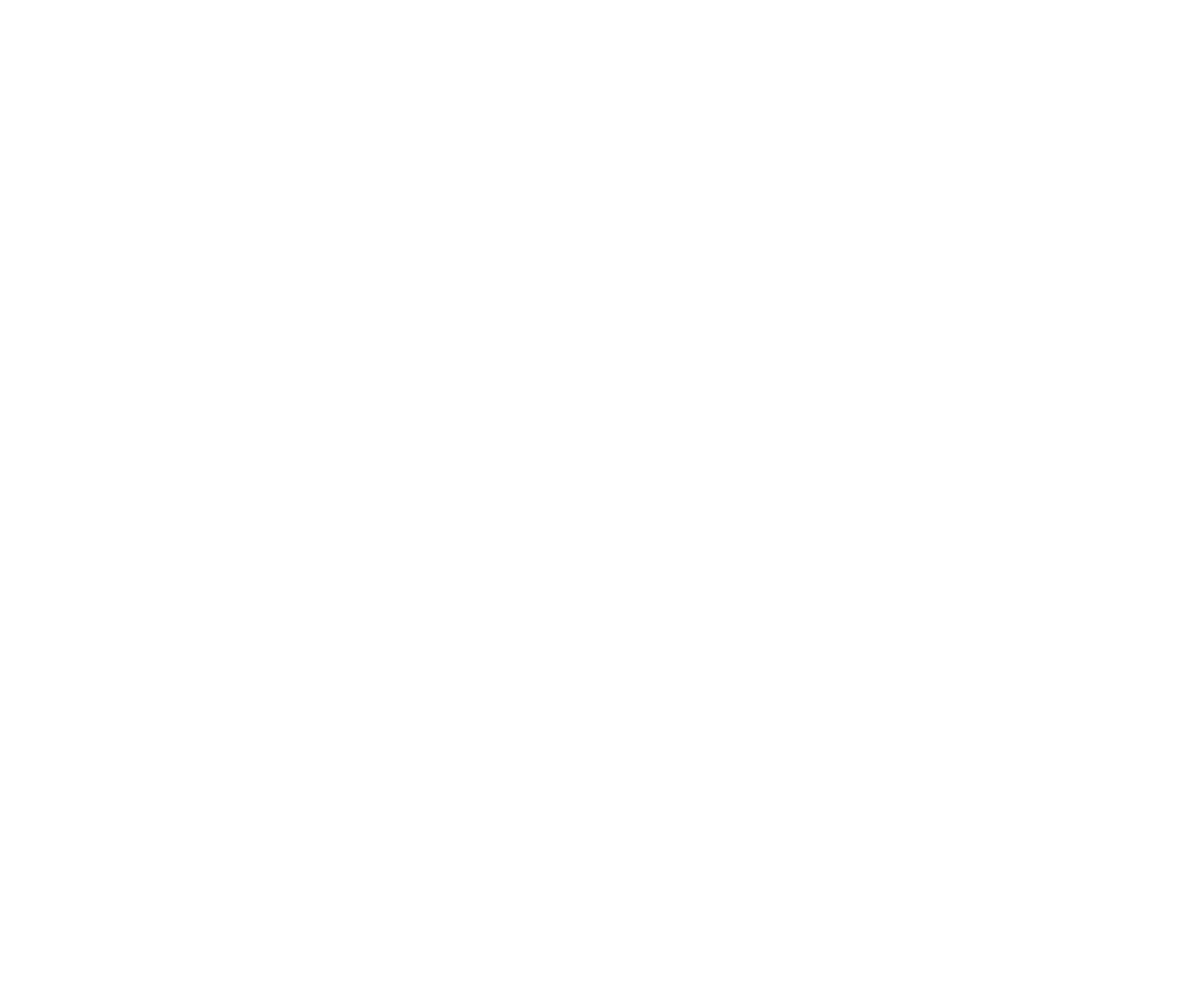
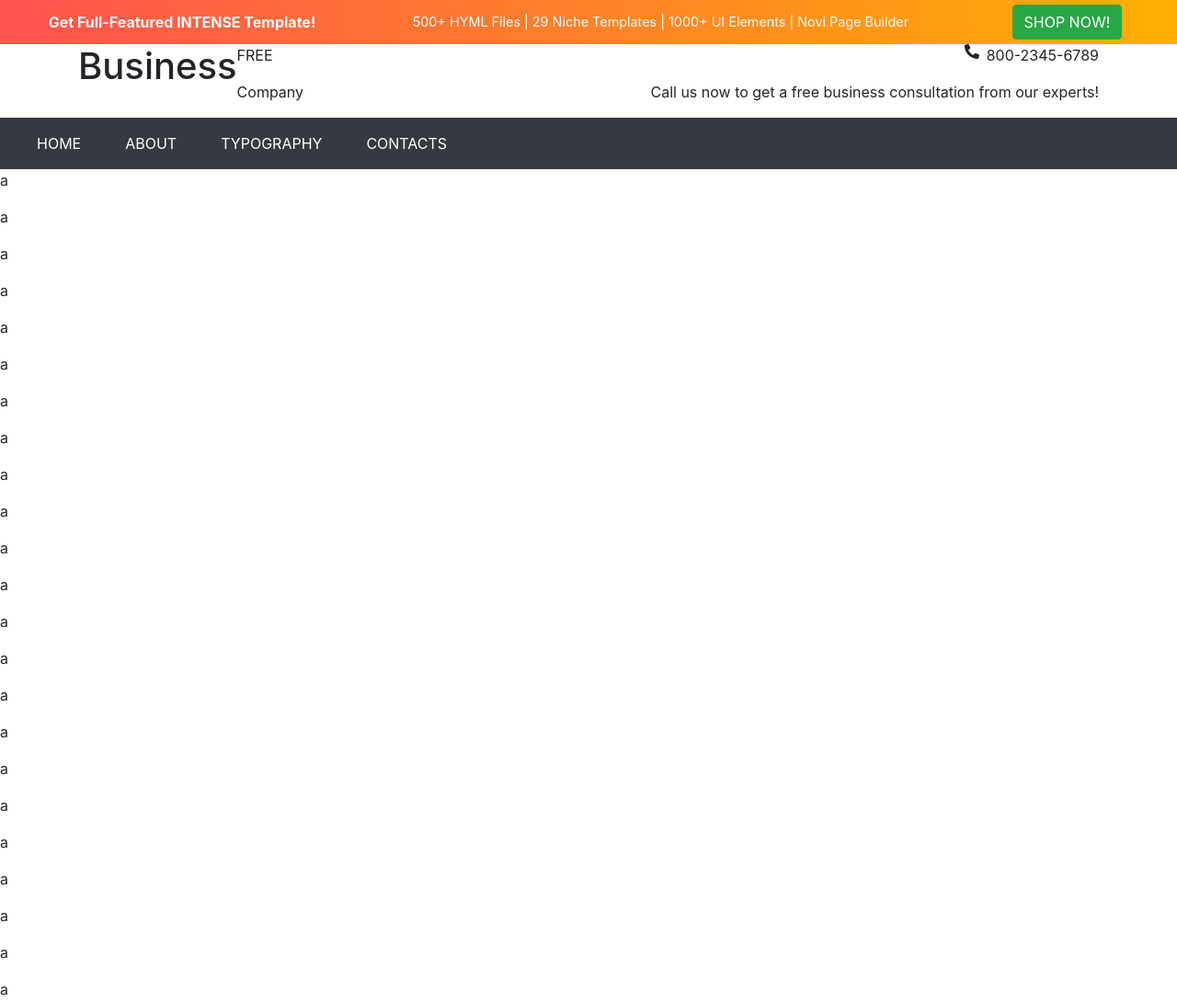
Before and after one commit to SylvainB59/exoMaquetteResponsive, a plain HTML site: page index.html in a window 1280 px wide. Shown: the top 1091 px of the page at 92% size. Before the commit the page ends 800 px from the top, so only its background shows below. Drawn offline with nearby package versions, Linux system fonts and the light colour scheme.

Commit message:
header html css

```diff
--- a/css/style.css
+++ b/css/style.css
@@ -0,0 +1,58 @@
+.bg-main{
+	background-color: #62bfe6;
+}
+
+.bg-pub{
+	background: linear-gradient(to right, #ff534f, #ffb001);
+}
+
+.c-main{
+	color: #62bfe6;
+}
+
+.btn-main{
+	background-color: #62bfe6;
+	border-color: #62bfe6;
+	color: #fff;
+	border-radius: 0;
+	font-weight: bold;
+}
+
+/*header*/
+header{
+	position: -webkit-sticky;
+	position: sticky;
+	top:0;
+}
+
+.fa-phone{
+	transform: scaleX(-1);
+}
+
+.menu{
+	position: fixed;
+	top: 0;
+}
+
+/****************************************************************/
+@media (min-width: 768px){
+
+}
+
+/****************************************************************/
+@media (min-width: 992px){
+	/*header*/
+	header{
+		position: initial;
+	}
+
+	.pubtop li{
+		font-size: 0.9rem;
+	}
+
+	.menu{
+		position: -webkit-sticky;
+		position: sticky;
+		background: #343a40;
+	}
+}
--- a/index.html
+++ b/index.html
@@ -1,11 +1,119 @@
 <!DOCTYPE html>
-<html lang="en">
+<html lang="fr">
 <head>
 	<meta charset="UTF-8">
 	<meta name="viewport" content="width=device-width, initial-scale=1.0">
-	<title>Document</title>
+	<link rel="stylesheet" href="https://cdn.jsdelivr.net/npm/bootstrap@4.6.0/dist/css/bootstrap.min.css" integrity="sha384-B0vP5xmATw1+K9KRQjQERJvTumQW0nPEzvF6L/Z6nronJ3oUOFUFpCjEUQouq2+l" crossorigin="anonymous">
+	<link rel="stylesheet" href="https://use.fontawesome.com/releases/v5.7.0/css/all.css" integrity="sha384-lZN37f5QGtY3VHgisS14W3ExzMWZxybE1SJSEsQp9S+oqd12jhcu+A56Ebc1zFSJ" crossorigin="anonymous">
+	<link rel="stylesheet" href="css/style.css">
+	<title>Exo Maquette Responsive</title>
 </head>
 <body>
+	<header>
+		<!-- pub -->
+		<div class="container-fluid d-none d-lg-block p-1 text-light pubtop bg-pub">
+			<div class="row justify-content-around m-0">
+				<div class="col-lg-auto p-2 font-weight-bold">
+					<p class="m-0 featur">Get Full-Featured INTENSE Template!</p>
+				</div>
+				<nav class="col-lg-auto navbar">
+					<ul class="nav mx-auto">
+						<li class="mx-auto">500+ HYML Files</li>
+						<li class="mx-1 bar">|</li>
+						<li class="mx-auto">29 Niche Templates</li>
+						<li class="mx-1 bar">|</li>
+						<li class="mx-auto">1000+ UI Elements</li>
+						<li class="mx-1 bar">|</li>
+						<li class="mx-auto">Novi Page Builder</li>
+					</ul>
+				</nav>
+				<div class="col-lg-auto d-flex">
+					<button type="button" class="btn btn-success m-auto">SHOP NOW!</button>
+				</div>
+			</div>
+		</div>
 
+		<!-- Titre -->
+		<div class="container top">
+			<div class="row">
+				<div class="col-12 col-md-5">
+					<div class="d-flex justify-content-center justify-content-md-start">
+						<h1>Business</h1>
+						<div>
+							<p>FREE</p>
+							<p>Company</p>
+						</div>
+					</div>
+				</div>
+				<div class="d-none d-md-block col-md-7 text-right">
+					<div class="d-flex justify-content-end">
+						<i class="fas fa-phone mr-2"></i>
+						<p>800-2345-6789</p>
+					</div>
+					<p>Call us now to get a free business consultation from our experts!</p>
+				</div>
+			</div>
+		</div>
+	</header>
+	<main>
+		<nav class="navbar navbar-expand-lg w-100 menu">
+			<button class="navbar-toggler" type="button" data-toggle="collapse" data-target="#menuListe" aria-controls="menuListe" aria-expanded="false" aria-label="Toggle navigation">
+    			<span class="fas fa-bars"></span>
+  			</button>
+			<ul id="menuListe" class="collapse navbar-collapse navbar-nav bg-dark flex-row">
+				<li class="nav-item nav-link m-auto mx-md-2"><a class="text-white m-2" href="#">HOME</a></li>
+				<li class="nav-item nav-link m-auto mx-md-2"><a class="text-white m-2" href="#">ABOUT</a></li>
+				<li class="nav-item nav-link m-auto mx-md-2"><a class="text-white m-2" href="#">TYPOGRAPHY</a></li>
+				<li class="nav-item nav-link m-auto mx-md-2"><a class="text-white m-2" href="#">CONTACTS</a></li>
+			</ul>
+		</nav>
+		<p>a</p>
+		<p>a</p>
+		<p>a</p>
+		<p>a</p>
+		<p>a</p>
+		<p>a</p>
+		<p>a</p>
+		<p>a</p>
+		<p>a</p>
+		<p>a</p>
+		<p>a</p>
+		<p>a</p>
+		<p>a</p>
+		<p>a</p>
+		<p>a</p>
+		<p>a</p>
+		<p>a</p>
+		<p>a</p>
+		<p>a</p>
+		<p>a</p>
+		<p>a</p>
+		<p>a</p>
+		<p>a</p>
+		<p>a</p>
+		<p>a</p>
+		<p>a</p>
+		<p>a</p>
+		<p>a</p>
+		<p>a</p>
+		<p>a</p>
+		<!-- slider -->
+
+		<!-- section -->
+
+		<!-- section -->
+
+		<!-- section -->
+
+	</main>
+	<footer>
+		<!-- pub -->
+
+		<!-- liens -->
+
+	</footer>
+	<script src="https://code.jquery.com/jquery-3.5.1.slim.min.js" integrity="sha384-DfXdz2htPH0lsSSs5nCTpuj/zy4C+OGpamoFVy38MVBnE+IbbVYUew+OrCXaRkfj" crossorigin="anonymous"></script>
+    <script src="https://cdn.jsdelivr.net/npm/popper.js@1.16.1/dist/umd/popper.min.js" integrity="sha384-9/reFTGAW83EW2RDu2S0VKaIzap3H66lZH81PoYlFhbGU+6BZp6G7niu735Sk7lN" crossorigin="anonymous"></script>
+    <script src="https://cdn.jsdelivr.net/npm/bootstrap@4.6.0/dist/js/bootstrap.min.js" integrity="sha384-+YQ4JLhjyBLPDQt//I+STsc9iw4uQqACwlvpslubQzn4u2UU2UFM80nGisd026JF" crossorigin="anonymous"></script>
 </body>
 </html>
```
